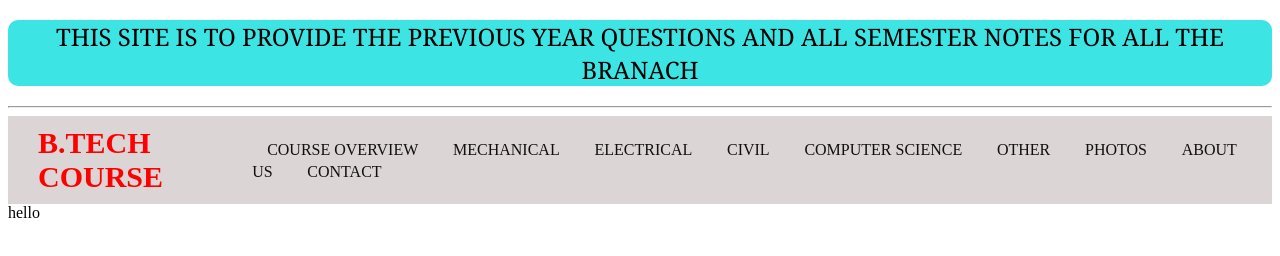
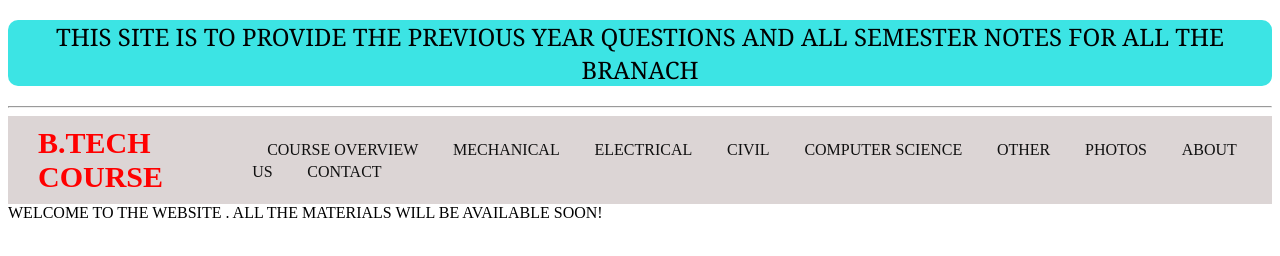
Before and after one commit to sandeep-mech23/engineering-course, a plain HTML site: page index.html in a window 1280 px wide. Drawn offline with Linux system fonts and the light colour scheme.

Commit message:
Update index.html

```diff
--- a/index.html
+++ b/index.html
@@ -26,5 +26,5 @@
     </div>
   </div>
 </body>
-hello
+WELCOME TO THE WEBSITE . ALL THE MATERIALS WILL BE AVAILABLE SOON!
 </html>
```
